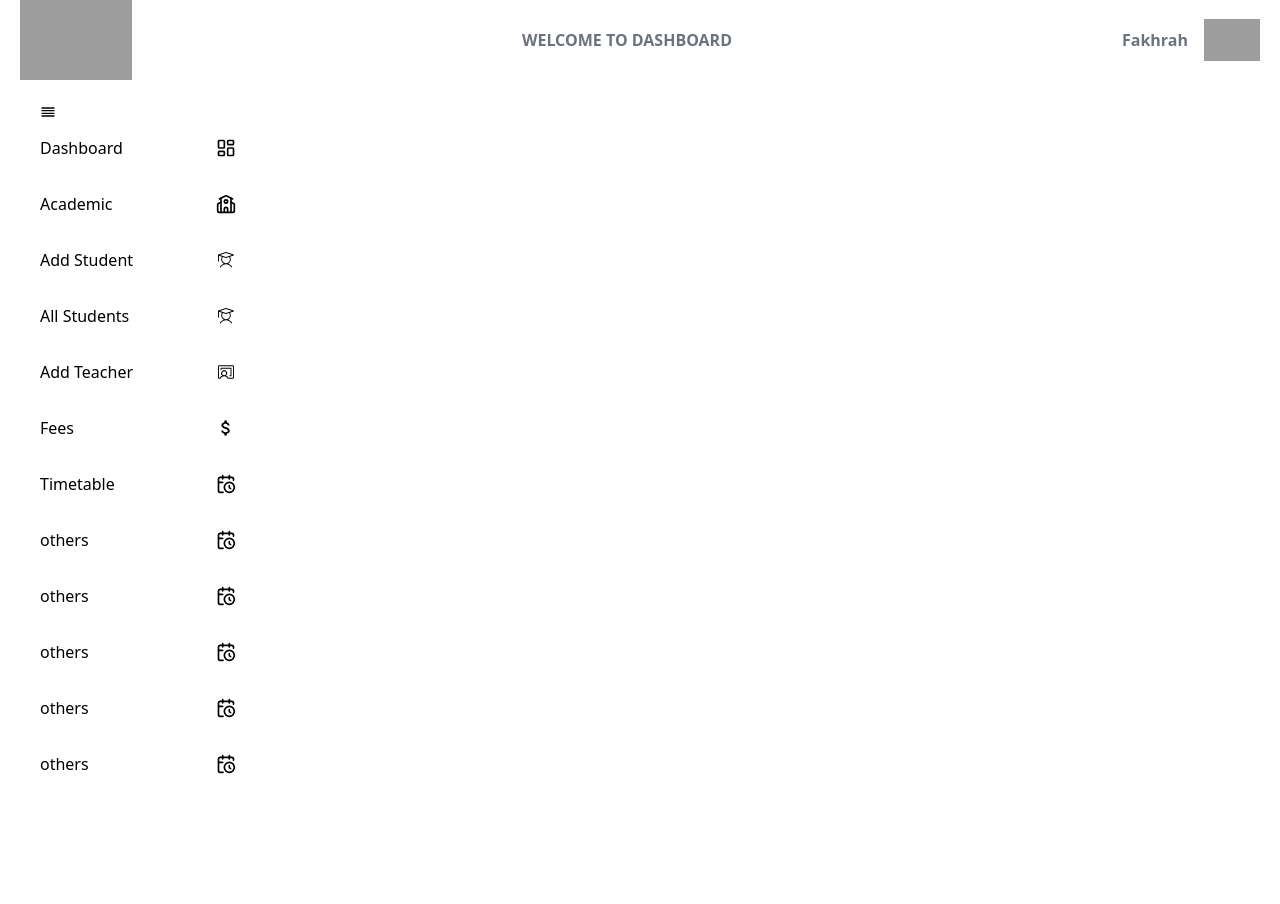
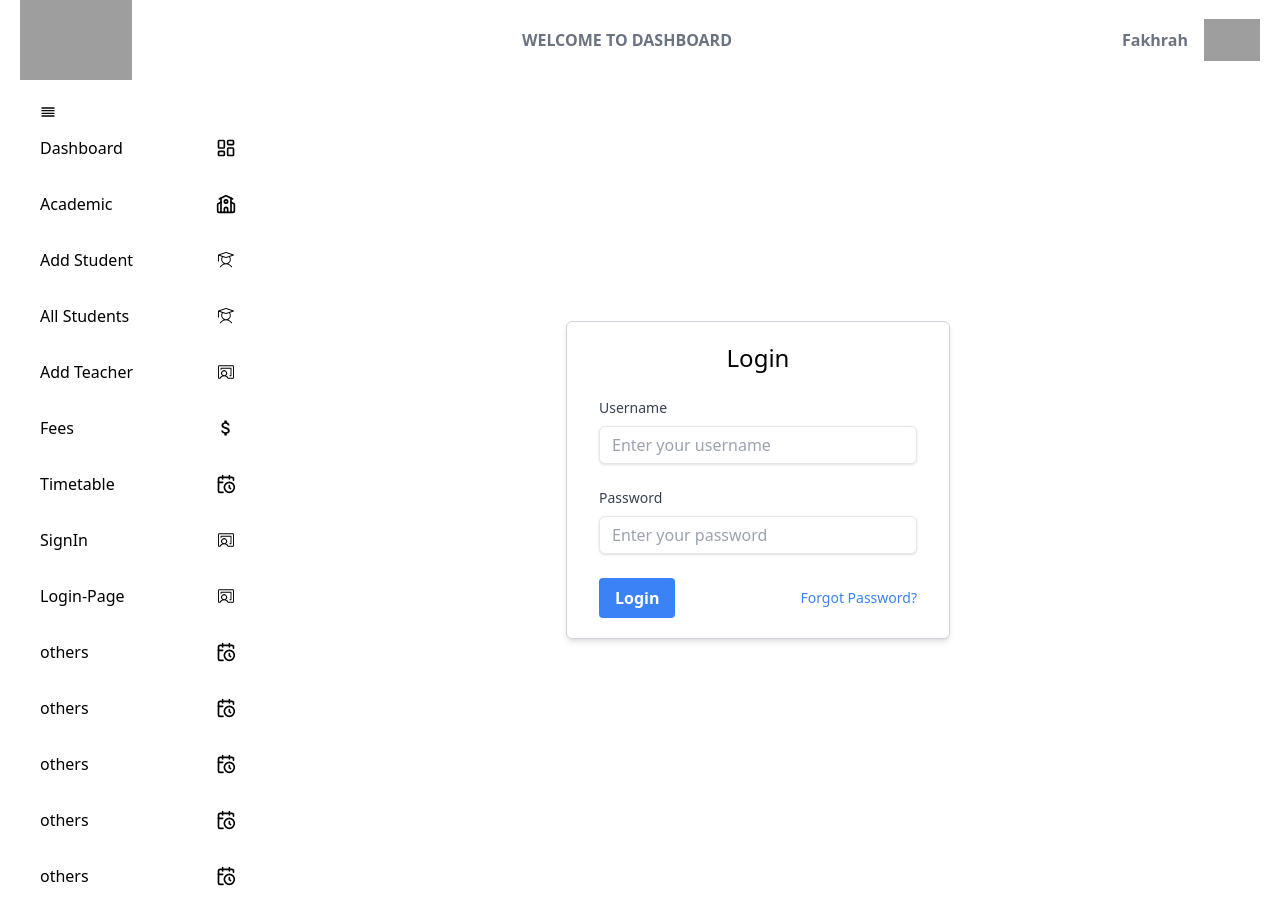
Before and after one commit to fakhra99/SMS, a React (Create React App) app in the folder frontend/: page /Login in a window 1280 px wide. Built offline with nearby package versions, Linux system fonts and the light colour scheme; grey boxes are pictures that could not be loaded.

Commit message:
SignIn-login

```diff
--- a/frontend/src/App.js
+++ b/frontend/src/App.js
@@ -1,4 +1,5 @@
 import React from "react";
+import Login from "./Pages/Login/Login";
 import Header from "./Layout/Header/Header";
 import Sidebar from "./Layout/Sidebar/Sidebar";
 import Addstudent from "./Pages/Addstudent/Addstudent";
@@ -6,6 +7,14 @@ import Addteacher from "./Pages/AddTeacher/Addteacher";
 import { Route, Routes } from "react-router-dom";
 import Home from "./Pages/Home";
 import AllStudents from "./Pages/AllStudents/AllStudents";
+import SignIn from "./Pages/SignIn/SignIn";
+
+
+// import Input from "./Components/InputField/Input";
+
+
+
+
 
 function App() {
   return (
@@ -16,11 +25,18 @@ function App() {
         <div className="flex-grow overflow-y-auto">
           <Routes>
             <Route path="/" element={<Home />} />
+            <Route path ="/Login" element={<Login/>}/>
             <Route path="/addStudent" element={<Addstudent />} />
             <Route path="/addteacher" element={<Addteacher />} />
             <Route path="/allstudents" element={<AllStudents />} />
+            <Route path ="SignIn" element={<SignIn/>}/>
+
+
           </Routes>
         </div>
+        {/* <Input/> */}
+        {/* <Login/> */}
+
       </div>
     </>
   );
--- /dev/null
+++ b/frontend/src/Components/InputField/Input.jsx
@@ -0,0 +1,13 @@
+import React from 'react'
+
+const Input = () => {
+  return (
+    <div>
+
+      <input type="text" placeholder='Write Text Here'  className='border border-gray-300 rounded-md py-2 px-3 focus:outline-none focus:border-blue-500"' />
+
+    </div>
+  )
+}
+
+export default Input
--- a/frontend/src/Layout/Sidebar/Sidebar.jsx
+++ b/frontend/src/Layout/Sidebar/Sidebar.jsx
@@ -117,7 +117,34 @@ const Sidebar = () => {
           <LuCalendarClock size={showIconsOnly ? 24 : 20} />
         </div>
 
-        {/* others */}
+        {
+           <div className="flex items-center mb-8">
+           <Link
+             to="/SignIn"
+             className={`flex items-center w-full ${
+               showIconsOnly ? "justify-center" : ""
+             }`}
+           >
+             <span className={`w-44 ${showIconsOnly ? "hidden" : "block"}`}>
+             SignIn
+             </span>
+             <PiChalkboardTeacherLight size={showIconsOnly ? 24 : 20} />
+           </Link>
+         </div>
+        }
+            <div className="flex items-center mb-8">
+           <Link
+             to="/Login"
+             className={`flex items-center w-full ${
+               showIconsOnly ? "justify-center" : ""
+             }`}
+           >
+             <span className={`w-44 ${showIconsOnly ? "hidden" : "block"}`}>
+             Login-Page
+             </span>
+             <PiChalkboardTeacherLight size={showIconsOnly ? 24 : 20} />
+           </Link>
+         </div>
         <div className="flex items-center mb-8">
           <span className={`w-44 ${showIconsOnly ? "hidden" : "block"}`}>
             others
--- /dev/null
+++ b/frontend/src/Pages/Login/Login.jsx
@@ -0,0 +1,48 @@
+import React from 'react';
+
+const Login = () => {
+  return (
+    <div className="min-h-screen  bg-white flex items-center justify-center">
+      <form className="w-full  max-w-sm bg-white shadow-md rounded-md px-8 py-5 border border-gray-300">
+        <h2 className="text-2xl font-medium text-center mb-6">Login</h2>
+        <div className="mb-6">
+          <label htmlFor="username" className="block text-sm font-medium text-gray-700 mb-2">
+            Username
+          </label>
+          <input
+            type="text"
+            id="username"
+            className="shadow appearance-none border rounded-md w-full py-2 px-3 text-gray-700 leading-tight focus:outline-none focus:ring-2 focus:ring-blue-500"
+            placeholder="Enter your username"
+            required
+          />
+        </div>
+        <div className="mb-6">
+          <label htmlFor="password" className="block text-sm font-medium text-gray-700 mb-2">
+            Password
+          </label>
+          <input
+            type="password"
+            id="password"
+            className="shadow appearance-none border rounded-md w-full py-2 px-3 text-gray-700 leading-tight focus:outline-none focus:ring-2 focus:ring-blue-500"
+            placeholder="Enter your password"
+            required
+          />
+        </div>
+        <div className="flex items-center justify-between">
+          <button
+            type="submit"
+            className="bg-blue-500 hover:bg-blue-700 text-white font-bold py-2 px-4 rounded focus:outline-none focus:ring-2 focus:ring-offset-2 focus:ring-blue-500"
+          >
+            Login
+          </button>
+          <a href="#" className="inline-block align-baseline font-normal text-sm text-blue-500 hover:text-blue-700">
+            Forgot Password?
+          </a>
+        </div>
+      </form>
+    </div>
+  );
+};
+
+export default Login;
--- /dev/null
+++ b/frontend/src/Pages/SignIn/SignIn.jsx
@@ -0,0 +1,51 @@
+import React from 'react';
+// import Input from '../../Components/InputField/Input';
+
+
+const SignIn = () => {
+  return (
+    <div className="min-h-screen bg-white flex items-center justify-center">
+      <form className="w-full max-w-sm bg-cyan-200 shadow-md rounded-md px-8 py-5 border border-gray-300">
+        <h2 className="text-2xl font-medium text-center mb-6">Sign In</h2>
+        <div className="mb-6">
+          <label htmlFor="email" className="block text-sm font-medium text-gray-700 mb-2">
+            Email Address
+          </label>
+          <input
+            type="email"
+            id="email"
+            className="shadow appearance-none border rounded-md w-full py-2 px-3 text-gray-700 leading-tight focus:outline-none focus:ring-2 focus:ring-blue-500"
+            placeholder="Entre your Email"
+            required
+          />
+        </div>
+        <div className="mb-6">
+          <label htmlFor="password" className="block text-sm font-medium text-gray-700 mb-2">
+            Password
+          </label>
+          <input
+            type="password"
+            id="password"
+            className="shadow appearance-none border rounded-md w-full py-2 px-3 text-gray-700 leading-tight focus:outline-none focus:ring-2 focus:ring-blue-500"
+            placeholder="Enter your password"
+            required
+          />
+        </div>
+        <div className="flex items-center justify-between">
+          <button
+            type="submit"
+            className="bg-blue-500 hover:bg-blue-700 text-white font-bold py-2 px-4 rounded focus:outline-none focus:ring-2 focus:ring-offset-2 focus:ring-blue-500"
+          >
+            SignIn
+          </button>
+          <a href="#" className="inline-block p-px align-baseline font-normal text-sm text-blue-500 hover:text-blue-700">
+            ForgotPassword?
+          </a>
+        </div>
+      </form>
+    </div>
+
+  );
+};
+
+export default SignIn;
```
